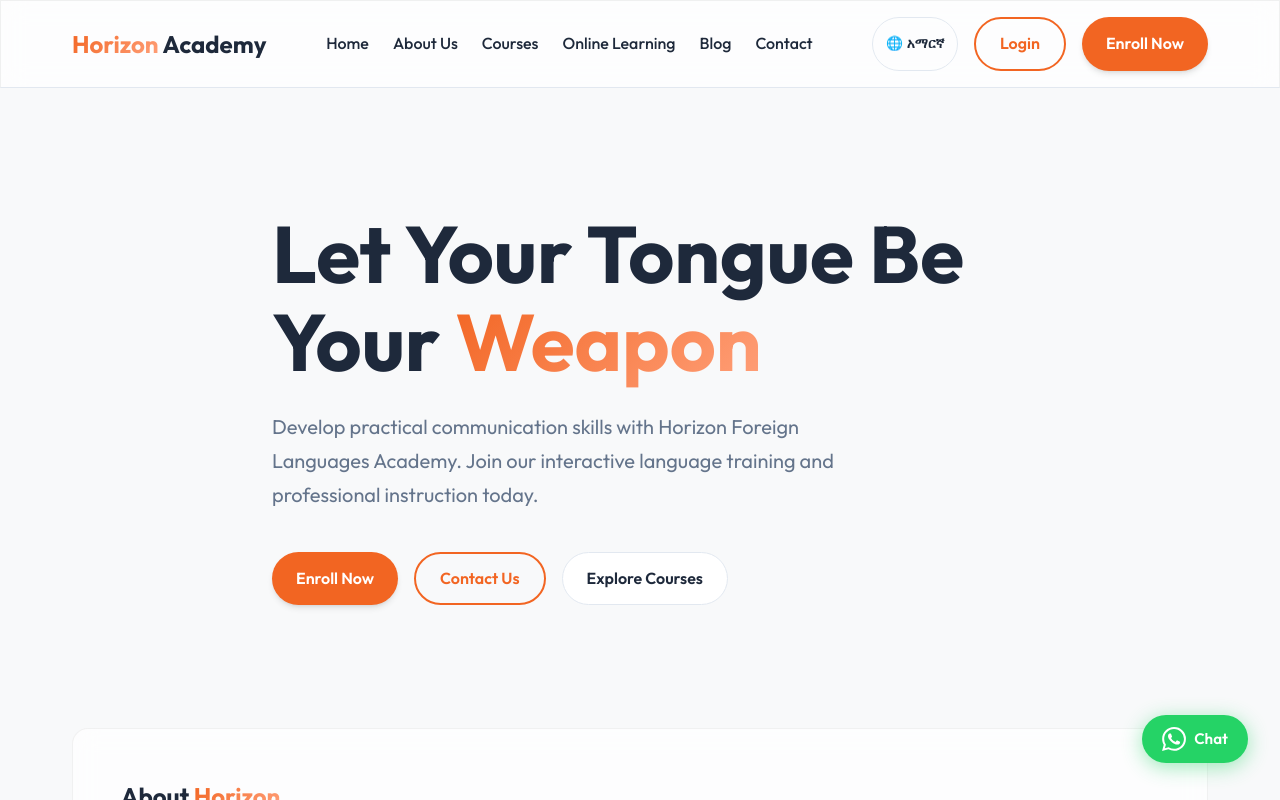
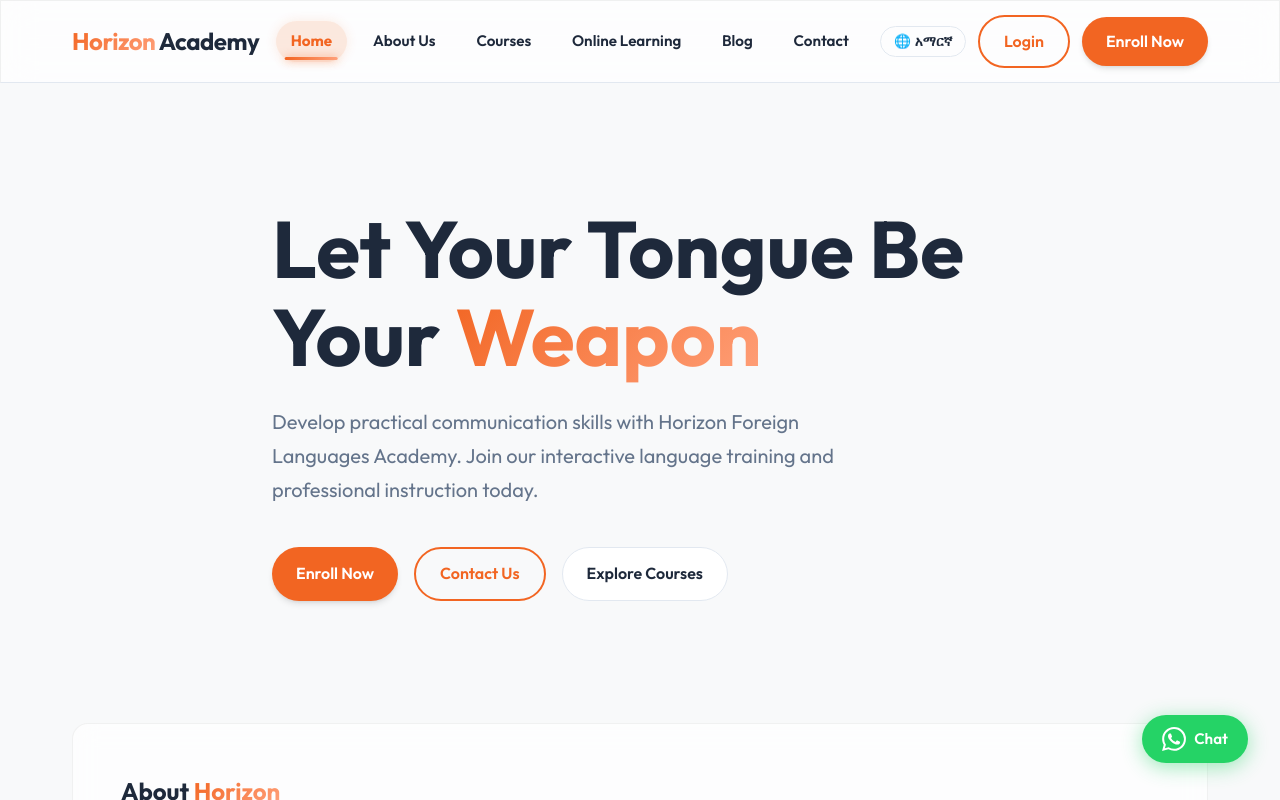
Before and after one commit to eyuelgenet11/horizon-academy, a Next.js app: page / in a window 1280 px wide. Shown: the top 800 px of the page. Built offline with nearby package versions, Linux system fonts and the light colour scheme; no server answers.

Commit message:
Add active open section indicator and smooth hover effects to navigation header

```diff
--- a/src/components/Navbar.css
+++ b/src/components/Navbar.css
@@ -2,8 +2,10 @@
   position: sticky;
   top: 0;
   z-index: 1000;
-  padding: 1rem 0;
+  padding: 0.85rem 0;
   border-bottom: 1px solid var(--border-color);
+  backdrop-filter: blur(16px);
+  -webkit-backdrop-filter: blur(16px);
 }
 
 .navbar-container {
@@ -16,42 +18,82 @@
   font-size: 1.5rem;
   font-weight: 800;
   color: var(--text-color);
+  letter-spacing: -0.02em;
+  transition: transform var(--transition-fast);
+}
+
+.navbar-logo:hover {
+  transform: scale(1.02);
 }
 
 .navbar-links {
   display: flex;
-  gap: 1.5rem;
+  gap: 0.75rem;
   align-items: center;
 }
 
-.navbar-links a {
+.nav-link {
   color: var(--text-color);
-  font-weight: 500;
+  font-weight: 600;
+  font-size: 0.95rem;
+  padding: 0.5rem 0.9rem;
+  border-radius: var(--radius-full);
   position: relative;
+  transition: all 0.25s cubic-bezier(0.4, 0, 0.2, 1);
+  text-decoration: none;
 }
 
-.navbar-links a:hover {
+/* Hover State */
+.nav-link:hover {
   color: var(--color-primary);
+  background: rgba(242, 101, 34, 0.08);
+  transform: translateY(-1px);
 }
 
-.navbar-links a::after {
+/* Active / Opened Section State */
+.nav-link.nav-link-active {
+  color: var(--color-primary);
+  background: rgba(242, 101, 34, 0.14);
+  font-weight: 700;
+  box-shadow: 0 0 12px rgba(242, 101, 34, 0.12);
+}
+
+/* Underline Indicator Animation */
+.nav-link::after {
   content: '';
   position: absolute;
   width: 0;
-  height: 2px;
-  bottom: -4px;
-  left: 0;
-  background-color: var(--color-primary);
-  transition: width var(--transition-fast);
+  height: 2.5px;
+  bottom: 2px;
+  left: 50%;
+  transform: translateX(-50%);
+  background: linear-gradient(90deg, #F26522, #FFA07A);
+  border-radius: 2px;
+  transition: width 0.3s cubic-bezier(0.4, 0, 0.2, 1);
 }
 
-.navbar-links a:hover::after {
-  width: 100%;
+.nav-link:hover::after {
+  width: 60%;
+}
+
+.nav-link.nav-link-active::after {
+  width: 75%;
+  box-shadow: 0 0 8px rgba(242, 101, 34, 0.6);
+}
+
+.nav-admin-link {
+  color: #8B5CF6;
+}
+
+.nav-admin-link:hover, .nav-admin-link.nav-link-active {
+  color: #8B5CF6;
+  background: rgba(139, 92, 246, 0.14);
 }
 
 .navbar-actions {
   display: flex;
-  gap: 1rem;
+  gap: 0.75rem;
+  align-items: center;
 }
 
 .mobile-menu-btn {
@@ -61,6 +103,7 @@
   font-size: 1.5rem;
   color: var(--text-color);
   cursor: pointer;
+  padding: 0.4rem;
 }
 
 @media (max-width: 1024px) {
@@ -72,13 +115,20 @@
     right: 0;
     background-color: var(--surface-color);
     flex-direction: column;
-    padding: 2rem;
-    box-shadow: var(--shadow-md);
+    padding: 1.5rem;
+    gap: 0.75rem;
+    box-shadow: var(--shadow-lg);
     border-bottom: 1px solid var(--border-color);
   }
 
   .navbar-links.active {
     display: flex;
+  }
+
+  .nav-link {
+    width: 100%;
+    text-align: center;
+    padding: 0.75rem 1rem;
   }
 
   .navbar-actions {
@@ -106,7 +156,7 @@
 }
 
 .btn-lang-toggle:hover {
-  background-color: var(--border-color);
+  background-color: rgba(242, 101, 34, 0.08);
   border-color: var(--color-primary);
   color: var(--color-primary);
 }
--- a/src/components/Navbar.js
+++ b/src/components/Navbar.js
@@ -1,12 +1,14 @@
 'use client';
 import Link from 'next/link';
 import { useState } from 'react';
+import { usePathname } from 'next/navigation';
 import { useSession, signOut } from 'next-auth/react';
 import { useTranslation } from '@/components/LanguageContext';
 import './Navbar.css';
 
 export default function Navbar() {
   const [isOpen, setIsOpen] = useState(false);
+  const pathname = usePathname();
   const { data: session } = useSession();
   const isAdmin = session?.user?.role === 'ADMIN';
   const { locale, changeLanguage, t } = useTranslation();
@@ -17,6 +19,21 @@ export default function Navbar() {
     changeLanguage(locale === 'en' ? 'am' : 'en');
   };
 
+  const isActive = (href) => {
+    if (!pathname) return false;
+    if (href === '/') return pathname === '/';
+    return pathname === href || pathname.startsWith(href + '/');
+  };
+
+  const navItems = [
+    { href: '/', label: t('nav.home') },
+    { href: '/about', label: t('nav.about') },
+    { href: '/courses', label: t('nav.courses') },
+    { href: '/learning-portal', label: t('nav.onlineLearning') },
+    { href: '/blog', label: t('nav.blog') },
+    { href: '/contact', label: t('nav.contact') },
+  ];
+
   return (
     <nav className="navbar glass">
       <div className="container navbar-container">
@@ -25,13 +42,25 @@ export default function Navbar() {
         </Link>
 
         <div className={`navbar-links ${isOpen ? 'active' : ''}`}>
-          <Link href="/" onClick={close}>{t('nav.home')}</Link>
-          <Link href="/about" onClick={close}>{t('nav.about')}</Link>
-          <Link href="/courses" onClick={close}>{t('nav.courses')}</Link>
-          <Link href="/learning-portal" onClick={close}>{t('nav.onlineLearning')}</Link>
-          <Link href="/blog" onClick={close}>{t('nav.blog')}</Link>
-          <Link href="/contact" onClick={close}>{t('nav.contact')}</Link>
-          {isAdmin && <Link href="/admin" onClick={close} className="nav-admin-link">Admin</Link>}
+          {navItems.map((item) => (
+            <Link
+              key={item.href}
+              href={item.href}
+              onClick={close}
+              className={`nav-link ${isActive(item.href) ? 'nav-link-active' : ''}`}
+            >
+              {item.label}
+            </Link>
+          ))}
+          {isAdmin && (
+            <Link
+              href="/admin"
+              onClick={close}
+              className={`nav-link nav-admin-link ${isActive('/admin') ? 'nav-link-active' : ''}`}
+            >
+              Admin
+            </Link>
+          )}
         </div>
 
         <div className="navbar-actions">
@@ -42,7 +71,11 @@ export default function Navbar() {
 
           {session ? (
             <>
-              <Link href="/learning-portal" className="btn btn-outline" onClick={close}>
+              <Link
+                href="/learning-portal"
+                className={`btn ${isActive('/learning-portal') ? 'btn-primary' : 'btn-outline'}`}
+                onClick={close}
+              >
                 {t('nav.myDashboard')}
               </Link>
               <button
```
